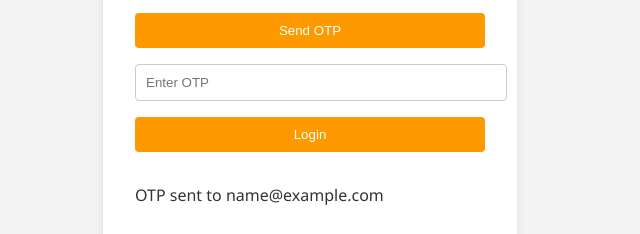
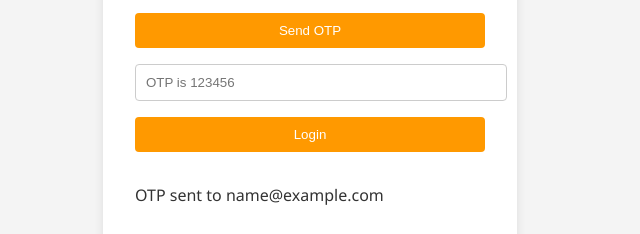
Before and after one commit to Shayan8265/Shopalix, a plain HTML site: page index.html in a window 1280 px wide. Both pictures are taken after typing "name@example.com" into the empty fields and a click on the button "Send OTP". Shown: the part 345-579 px from the top of the page, 330-970 px from the left. Drawn offline with Linux system fonts and the light colour scheme.

Commit message:
Update index.html

```diff
--- a/index.html
+++ b/index.html
@@ -73,7 +73,7 @@
       <button type="button" onclick="sendOTP()">Send OTP</button>
 
       <div id="otp-section" style="display:none;">
-        <input type="text" id="otp" placeholder="Enter OTP" required />
+        <input type="text" id="otp" placeholder="OTP is 123456" required />
         <button type="submit">Login</button>
       </div>
     </form>
```
